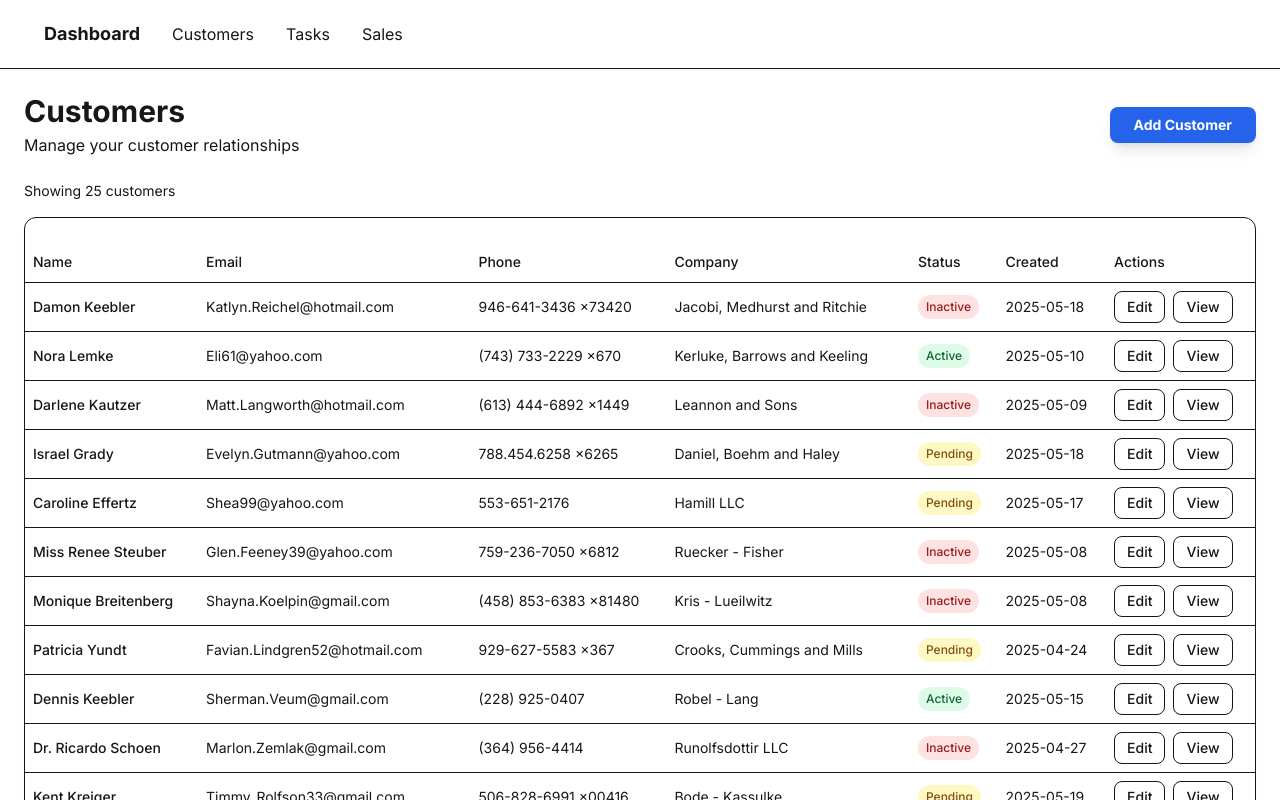
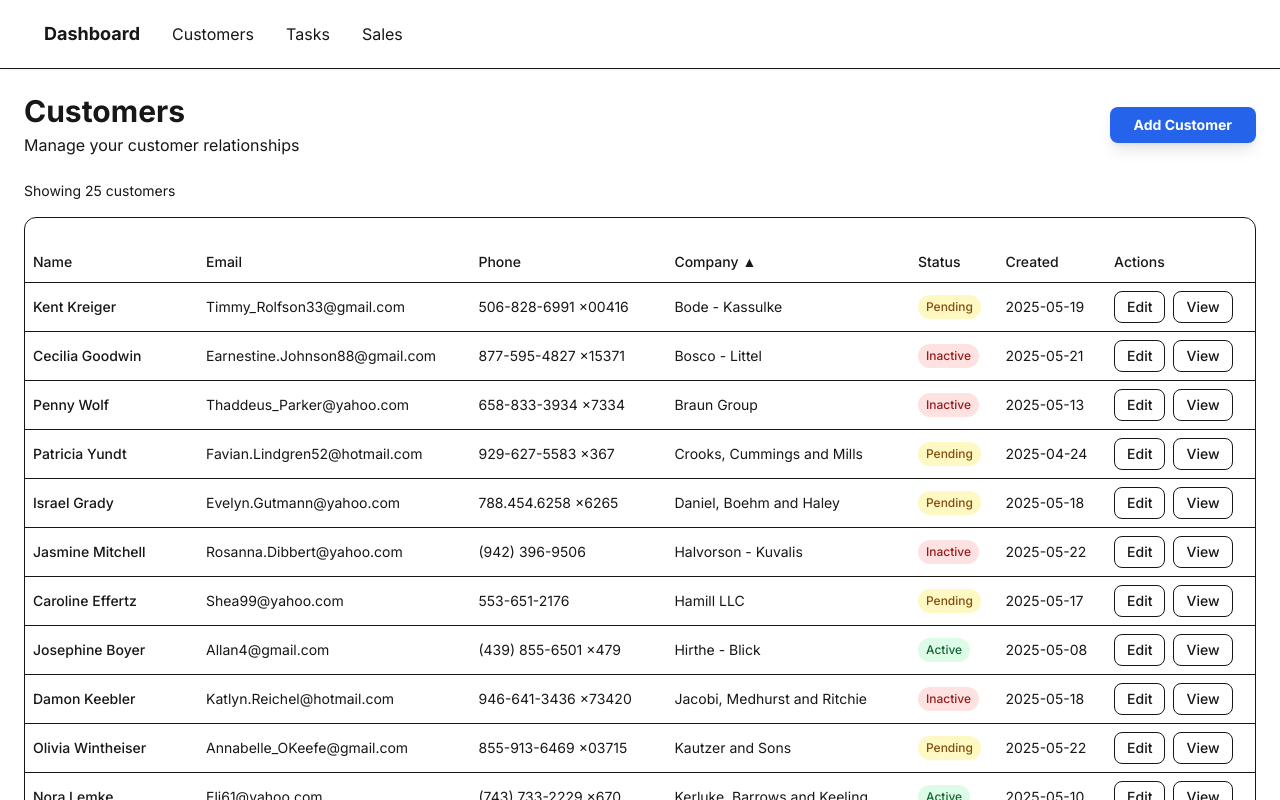
Before and after one commit to thoklo/crm_dashboard, a Next.js app: page /customers in a window 1280 px wide. Shown: the top 800 px of the page. Built offline with nearby package versions, Linux system fonts and the light colour scheme.

Commit message:
Adding Sorting on one column per page

```diff
--- a/src/app/customers/page.tsx
+++ b/src/app/customers/page.tsx
@@ -1,7 +1,7 @@
 // Customers page for CRM
 "use client";
 
-import { useState, useEffect } from "react";
+import { useState, useEffect, useMemo } from "react";
 import { Card } from "@/components/ui/card";
 import {
   Table,
@@ -27,6 +27,8 @@ import {
 } from "@/lib/fakeData";
 import type { CustomerFormValues } from "@/lib/schemas";
 
+type SortKey = keyof Customer;
+
 export default function CustomersPage() {
   const [customers, setCustomers] = useState<Customer[]>([]);
   const [loading, setLoading] = useState(true);
@@ -35,6 +37,8 @@ export default function CustomersPage() {
     null
   );
   const [dialogMode, setDialogMode] = useState<"add" | "edit" | "view">("add");
+  const [sortColumn, setSortColumn] = useState<SortKey>("company"); // Default sort by Company
+  const [sortDirection, setSortDirection] = useState<"asc" | "desc">("asc");
 
   useEffect(() => {
     try {
@@ -58,6 +62,44 @@ export default function CustomersPage() {
     setCustomers([...customers, newCustomer]);
     setDialogOpen(false);
   };
+
+  const handleSort = (columnKey: SortKey) => {
+    if (sortColumn === columnKey) {
+      setSortDirection(sortDirection === "asc" ? "desc" : "asc");
+    } else {
+      setSortColumn(columnKey);
+      setSortDirection("asc"); // Default to ascending when changing column
+    }
+  };
+
+  const sortedCustomers = useMemo(() => {
+    const sortableCustomers = [...customers];
+    if (!sortColumn) return sortableCustomers;
+
+    sortableCustomers.sort((a, b) => {
+      const aValue = a[sortColumn];
+      const bValue = b[sortColumn];
+
+      if (aValue === null || aValue === undefined) return sortDirection === "asc" ? 1 : -1;
+      if (bValue === null || bValue === undefined) return sortDirection === "asc" ? -1 : 1;
+
+      if (typeof aValue === "string" && typeof bValue === "string") {
+        return sortDirection === "asc"
+          ? aValue.localeCompare(bValue)
+          : bValue.localeCompare(aValue);
+      }
+
+      if (aValue < bValue) {
+        return sortDirection === "asc" ? -1 : 1;
+      }
+      if (aValue > bValue) {
+        return sortDirection === "asc" ? 1 : -1;
+      }
+      return 0;
+    });
+    return sortableCustomers;
+  }, [customers, sortColumn, sortDirection]);
+
 
   if (loading) {
     return (
@@ -146,17 +188,65 @@ export default function CustomersPage() {
           <Table>
             <TableHeader>
               <TableRow>
-                <TableHead>Name</TableHead>
-                <TableHead>Email</TableHead>
-                <TableHead>Phone</TableHead>
-                <TableHead>Company</TableHead>
-                <TableHead>Status</TableHead>
-                <TableHead>Created</TableHead>
+                <TableHead
+                  sortable
+                  columnKey="name"
+                  onSort={handleSort}
+                  sortDirection={sortColumn === "name" ? sortDirection : undefined}
+                  isSorted={sortColumn === "name"}
+                >
+                  Name
+                </TableHead>
+                <TableHead
+                  sortable
+                  columnKey="email"
+                  onSort={handleSort}
+                  sortDirection={sortColumn === "email" ? sortDirection : undefined}
+                  isSorted={sortColumn === "email"}
+                >
+                  Email
+                </TableHead>
+                <TableHead
+                  sortable
+                  columnKey="phone"
+                  onSort={handleSort}
+                  sortDirection={sortColumn === "phone" ? sortDirection : undefined}
+                  isSorted={sortColumn === "phone"}
+                >
+                  Phone
+                </TableHead>
+                <TableHead
+                  sortable
+                  columnKey="company"
+                  onSort={handleSort}
+                  sortDirection={sortColumn === "company" ? sortDirection : undefined}
+                  isSorted={sortColumn === "company"}
+                >
+                  Company
+                </TableHead>
+                <TableHead
+                  sortable
+                  columnKey="status"
+                  onSort={handleSort}
+                  sortDirection={sortColumn === "status" ? sortDirection : undefined}
+                  isSorted={sortColumn === "status"}
+                >
+                  Status
+                </TableHead>
+                <TableHead
+                  sortable
+                  columnKey="createdAt"
+                  onSort={handleSort}
+                  sortDirection={sortColumn === "createdAt" ? sortDirection : undefined}
+                  isSorted={sortColumn === "createdAt"}
+                >
+                  Created
+                </TableHead>
                 <TableHead>Actions</TableHead>
               </TableRow>
             </TableHeader>
             <TableBody>
-              {customers.length === 0 ? (
+              {sortedCustomers.length === 0 ? (
                 <TableRow>
                   <TableCell
                     colSpan={7}
@@ -166,7 +256,7 @@ export default function CustomersPage() {
                   </TableCell>
                 </TableRow>
               ) : (
-                customers.map((customer) => (
+                sortedCustomers.map((customer) => (
                   <TableRow key={customer.id}>
                     <TableCell className="font-medium">
                       {customer.name}
--- a/src/app/tasks/page.tsx
+++ b/src/app/tasks/page.tsx
@@ -1,6 +1,6 @@
 "use client";
 
-import { useState, useEffect } from "react";
+import { useState, useEffect, useMemo } from "react";
 import { Card } from "@/components/ui/card";
 import {
   Table,
@@ -22,12 +22,16 @@ import { TaskForm } from "@/components/task-form";
 import { generateTasks, fallbackTasks, type Task } from "@/lib/fakeData";
 import type { TaskFormValues } from "@/lib/schemas";
 
+type SortKey = keyof Task;
+
 export default function TasksPage() {
   const [tasks, setTasks] = useState<Task[]>([]);
   const [loading, setLoading] = useState(true);
   const [dialogOpen, setDialogOpen] = useState(false);
   const [selectedTask, setSelectedTask] = useState<Task | null>(null);
   const [dialogMode, setDialogMode] = useState<"add" | "edit" | "view">("add");
+  const [sortColumn, setSortColumn] = useState<SortKey>("dueDate"); // Default sort by Due Date
+  const [sortDirection, setSortDirection] = useState<"asc" | "desc">("desc"); // Newest First
 
   useEffect(() => {
     try {
@@ -53,6 +57,53 @@ export default function TasksPage() {
     setDialogOpen(false);
   };
 
+  const handleSort = (columnKey: SortKey) => {
+    if (sortColumn === columnKey) {
+      setSortDirection(sortDirection === "asc" ? "desc" : "asc");
+    } else {
+      setSortColumn(columnKey);
+      setSortDirection("asc");
+    }
+  };
+
+  const sortedTasks = useMemo(() => {
+    const sortableTasks = [...tasks];
+    if (!sortColumn) return sortableTasks;
+
+    sortableTasks.sort((a, b) => {
+      const aValue = a[sortColumn];
+      const bValue = b[sortColumn];
+
+      if (aValue === null || aValue === undefined)
+        return sortDirection === "asc" ? 1 : -1;
+      if (bValue === null || bValue === undefined)
+        return sortDirection === "asc" ? -1 : 1;
+
+      if (typeof aValue === "string" && typeof bValue === "string") {
+        return sortDirection === "asc"
+          ? aValue.localeCompare(bValue)
+          : bValue.localeCompare(aValue);
+      }
+      // Handle date comparisons for string/number values that can be parsed as dates
+      const dateA = new Date(aValue);
+      const dateB = new Date(bValue);
+      if (!isNaN(dateA.getTime()) && !isNaN(dateB.getTime())) {
+        return sortDirection === "asc"
+          ? dateA.getTime() - dateB.getTime()
+          : dateB.getTime() - dateA.getTime();
+      }
+
+      if (aValue < bValue) {
+        return sortDirection === "asc" ? -1 : 1;
+      }
+      if (aValue > bValue) {
+        return sortDirection === "asc" ? 1 : -1;
+      }
+      return 0;
+    });
+    return sortableTasks;
+  }, [tasks, sortColumn, sortDirection]);
+
   if (loading) {
     return (
       <main className="p-6">
@@ -68,9 +119,7 @@ export default function TasksPage() {
       <div className="flex justify-between items-center mb-6">
         <div>
           <h1 className="text-3xl font-bold">Tasks</h1>
-          <p className="text-muted-foreground mt-1">
-            Manage your team&apos;s tasks{" "}
-          </p>
+          <p className="text-muted-foreground mt-1">Manage your team tasks</p>
         </div>
         <Dialog open={dialogOpen} onOpenChange={setDialogOpen}>
           <DialogTrigger asChild>
@@ -150,17 +199,77 @@ export default function TasksPage() {
           <Table>
             <TableHeader>
               <TableRow>
-                <TableHead>Title</TableHead>
-                <TableHead>Description</TableHead>
-                <TableHead>Assigned To</TableHead>
-                <TableHead>Status</TableHead>
-                <TableHead>Priority</TableHead>
-                <TableHead>Due Date</TableHead>
+                <TableHead
+                  sortable
+                  columnKey="title"
+                  onSort={handleSort}
+                  sortDirection={
+                    sortColumn === "title" ? sortDirection : undefined
+                  }
+                  isSorted={sortColumn === "title"}
+                >
+                  Title
+                </TableHead>
+                <TableHead
+                  sortable
+                  columnKey="description"
+                  onSort={handleSort}
+                  sortDirection={
+                    sortColumn === "description" ? sortDirection : undefined
+                  }
+                  isSorted={sortColumn === "description"}
+                >
+                  Description
+                </TableHead>
+                <TableHead
+                  sortable
+                  columnKey="assignedTo"
+                  onSort={handleSort}
+                  sortDirection={
+                    sortColumn === "assignedTo" ? sortDirection : undefined
+                  }
+                  isSorted={sortColumn === "assignedTo"}
+                >
+                  Assigned To
+                </TableHead>
+                <TableHead
+                  sortable
+                  columnKey="status"
+                  onSort={handleSort}
+                  sortDirection={
+                    sortColumn === "status" ? sortDirection : undefined
+                  }
+                  isSorted={sortColumn === "status"}
+                >
+                  Status
+                </TableHead>
+                <TableHead
+                  sortable
+                  columnKey="priority"
+                  onSort={handleSort}
+                  sortDirection={
+                    sortColumn === "priority" ? sortDirection : undefined
+                  }
+                  isSorted={sortColumn === "priority"}
+                >
+                  Priority
+                </TableHead>
+                <TableHead
+                  sortable
+                  columnKey="dueDate"
+                  onSort={handleSort}
+                  sortDirection={
+                    sortColumn === "dueDate" ? sortDirection : undefined
+                  }
+                  isSorted={sortColumn === "dueDate"}
+                >
+                  Due Date
+                </TableHead>
                 <TableHead>Actions</TableHead>
               </TableRow>
             </TableHeader>
             <TableBody>
-              {tasks.length === 0 ? (
+              {sortedTasks.length === 0 ? (
                 <TableRow>
                   <TableCell
                     colSpan={7}
@@ -170,7 +279,7 @@ export default function TasksPage() {
                   </TableCell>
                 </TableRow>
               ) : (
-                tasks.map((task) => (
+                sortedTasks.map((task) => (
                   <TableRow key={task.id}>
                     <TableCell className="font-medium">{task.title}</TableCell>
                     <TableCell className="max-w-xs truncate">
--- a/src/components/ui/table.tsx
+++ b/src/components/ui/table.tsx
@@ -65,17 +65,48 @@ function TableRow({ className, ...props }: React.ComponentProps<"tr">) {
   )
 }
 
-function TableHead({ className, ...props }: React.ComponentProps<"th">) {
+function TableHead<T>({
+  className,
+  sortable,
+  columnKey,
+  onSort,
+  sortDirection,
+  isSorted,
+  ...props
+}: React.ComponentProps<"th"> & {
+  sortable?: boolean;
+  columnKey?: T;
+  onSort?: (columnKey: T) => void;
+  sortDirection?: "asc" | "desc";
+  isSorted?: boolean;
+}) {
+  const handleClick = () => {
+    if (sortable && columnKey !== undefined && onSort) {
+      onSort(columnKey);
+    }
+  };
+
   return (
     <th
       data-slot="table-head"
       className={cn(
         "text-foreground h-10 px-2 text-left align-middle font-medium whitespace-nowrap [&:has([role=checkbox])]:pr-0 [&>[role=checkbox]]:translate-y-[2px]",
+        sortable && "cursor-pointer hover:bg-muted/50",
         className
       )}
+      onClick={handleClick}
       {...props}
-    />
-  )
+    >
+      <div className="flex items-center">
+        {props.children}
+        {isSorted && (
+          <span className="ml-1">
+            {sortDirection === "asc" ? "▲" : "▼"}
+          </span>
+        )}
+      </div>
+    </th>
+  );
 }
 
 function TableCell({ className, ...props }: React.ComponentProps<"td">) {
```
